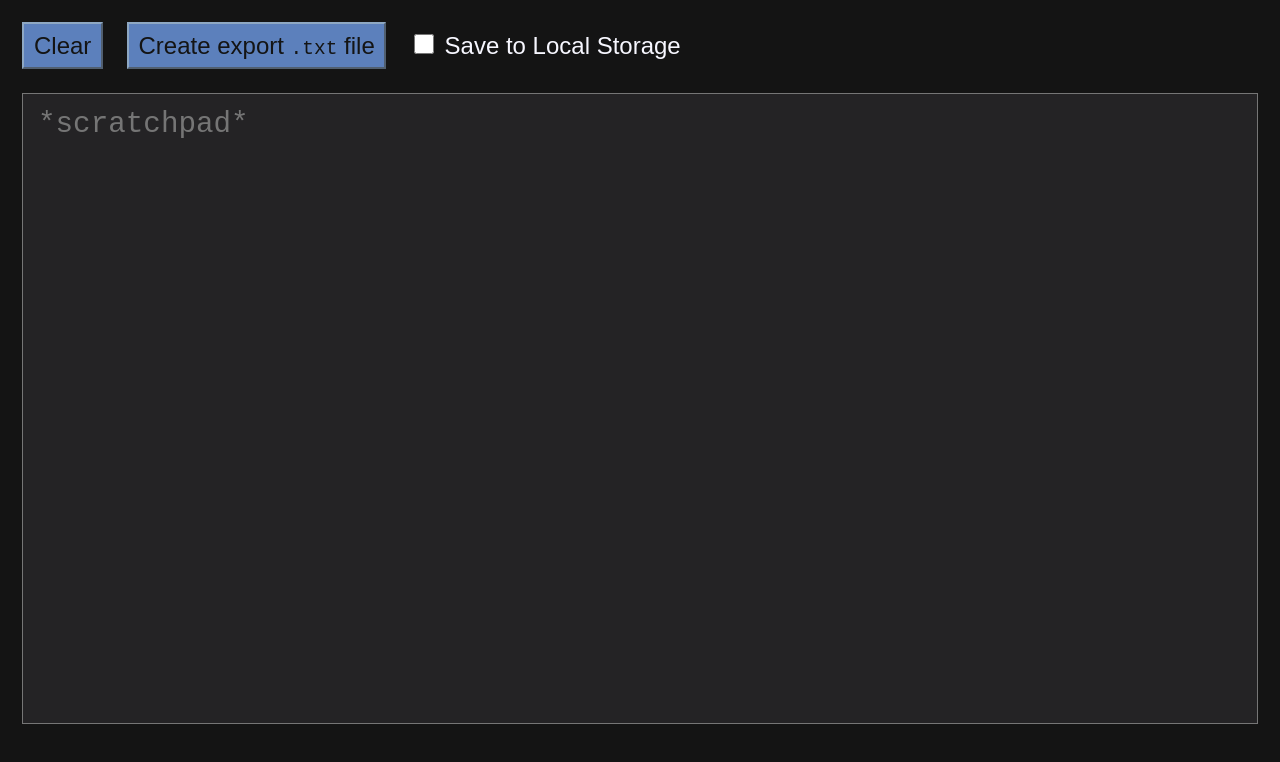
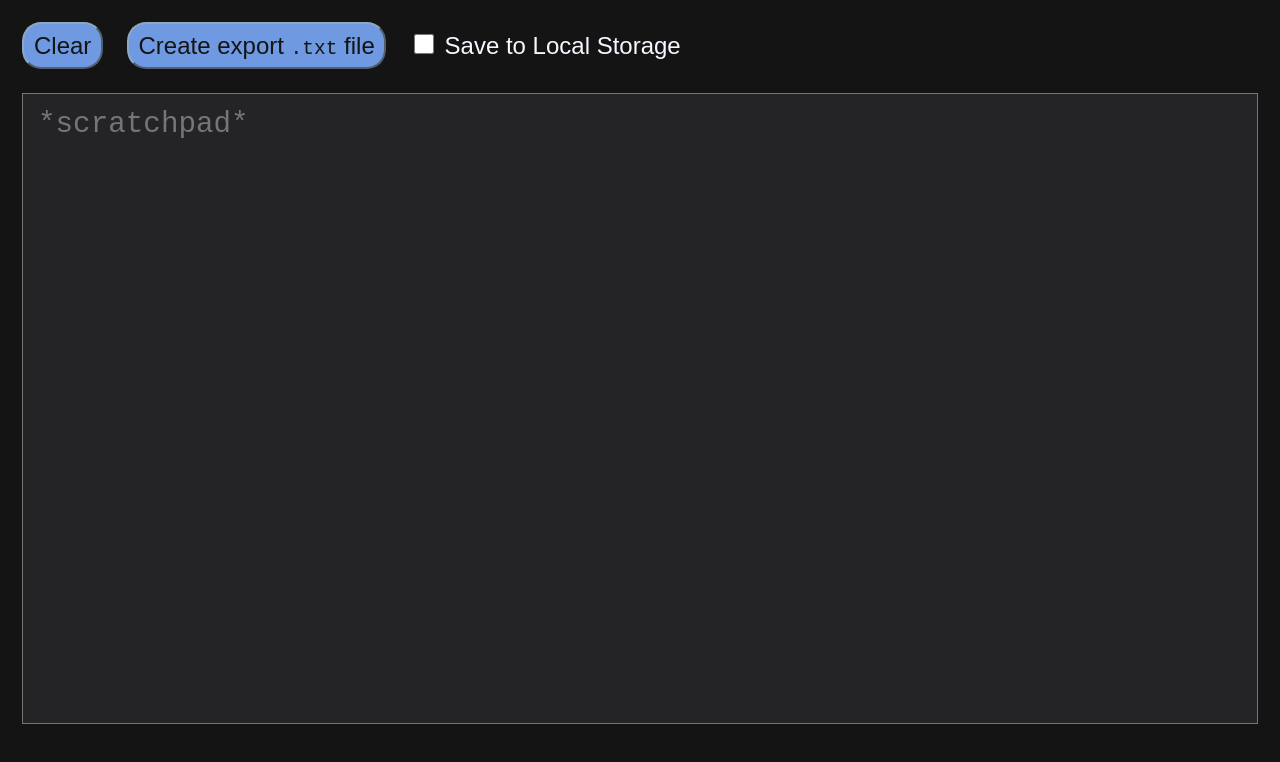
Before and after one commit to damoc1es/scratchpad, a plain HTML site: page index.html in a window 1280 px wide. Drawn offline with Linux system fonts and the light colour scheme.

Commit message:
small css change

```diff
--- a/index.html
+++ b/index.html
@@ -36,12 +36,19 @@
         }
 
         button {
-            background-color: #5C80BC;
+            background-color: #6f99e0;
             color: #141414;
             border-color: #8EA8C3;
+            border-radius: 0.8em;
             padding: 0.3em 0.4em;
+            cursor: pointer;
 
             font-size: 1em;
+        }
+
+        button:hover {
+            background-color: #a8caee;
+            border-color: #88a6da;
         }
 
         label {
```
